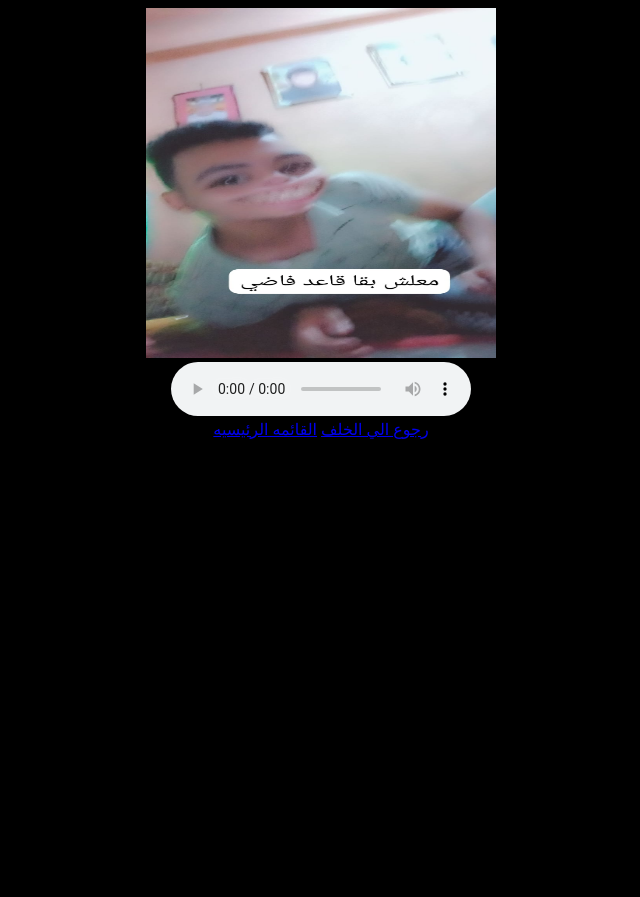
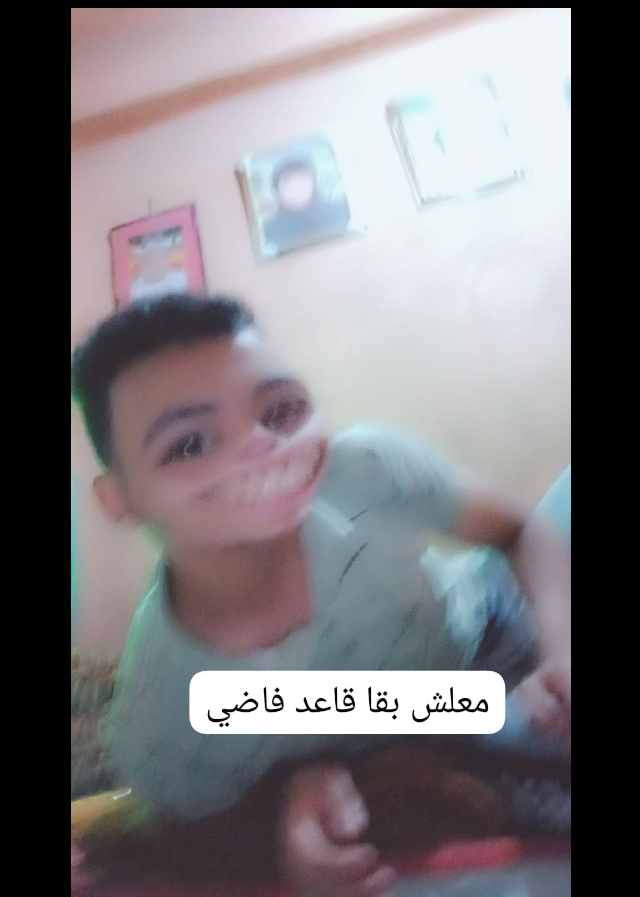
Before and after one commit to msqar3435-blip/sakr7, a plain HTML site: page index3.html in a window 1280 px wide. Shown: the top 897 px of the page, without its empty margins (319-959 px from the left). Before the commit the page ends 800 px from the top, so only its background shows below. Drawn offline with Linux system fonts and the light colour scheme.

Commit message:
Update index3.html

```diff
--- a/index3.html
+++ b/index3.html
@@ -6,7 +6,7 @@
     <title>القدوه</title>
 </head>
 <body style="text-align: center;" bgcolor="black">
-   <img src="mohamed.jpg" width="350" height="350" controls><br>
+   <img src="mohamed.jpg" width="500" controls><br>
    <audio src="mohamed.mp3" controls></audio><br>
        <a style="text-align: right;" href="index2.html">رجوع الي الخلف</a>
        <a style="text-align: left;" href="index.html">القائمه الرئيسيه</a>
```
